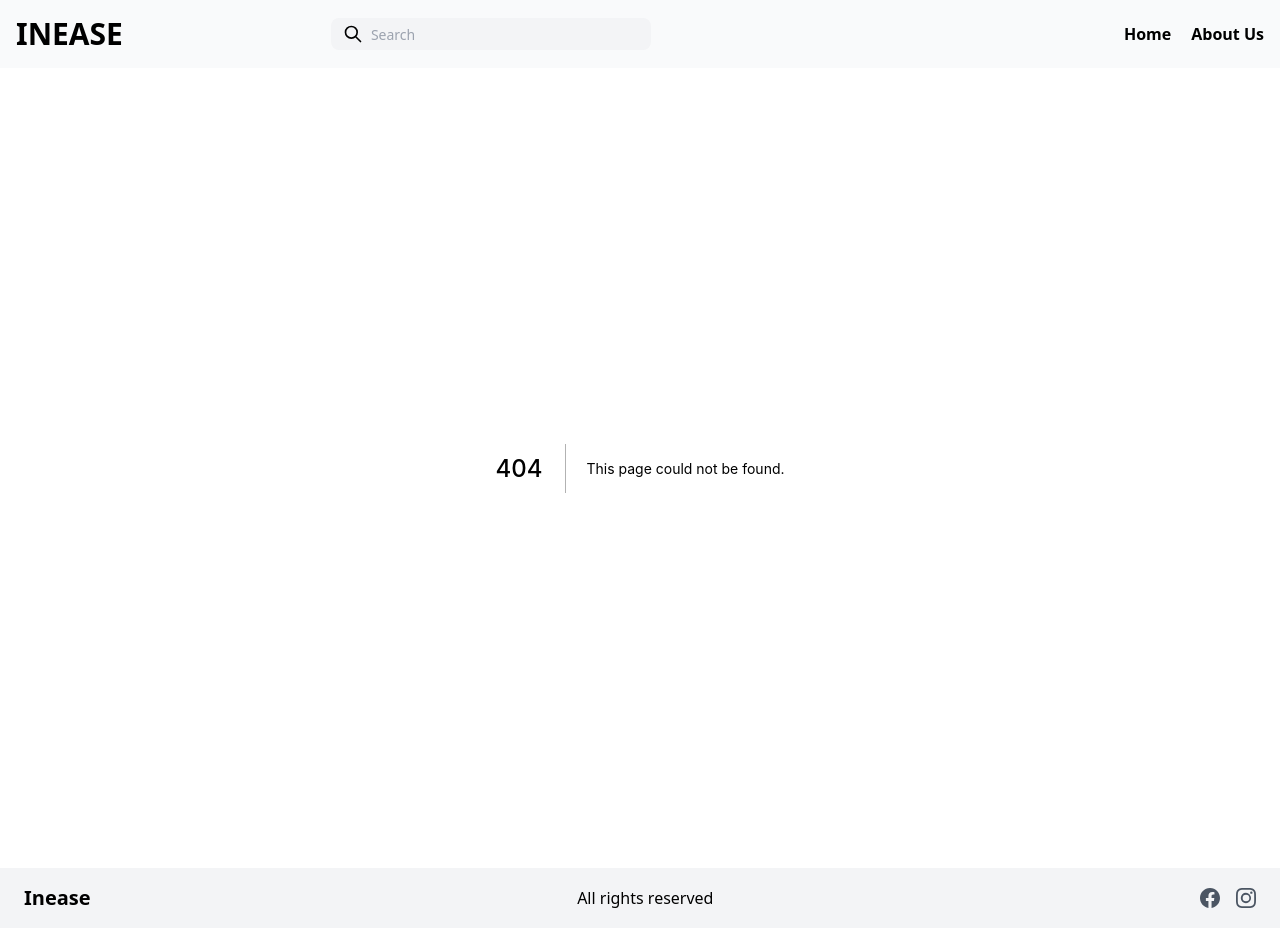
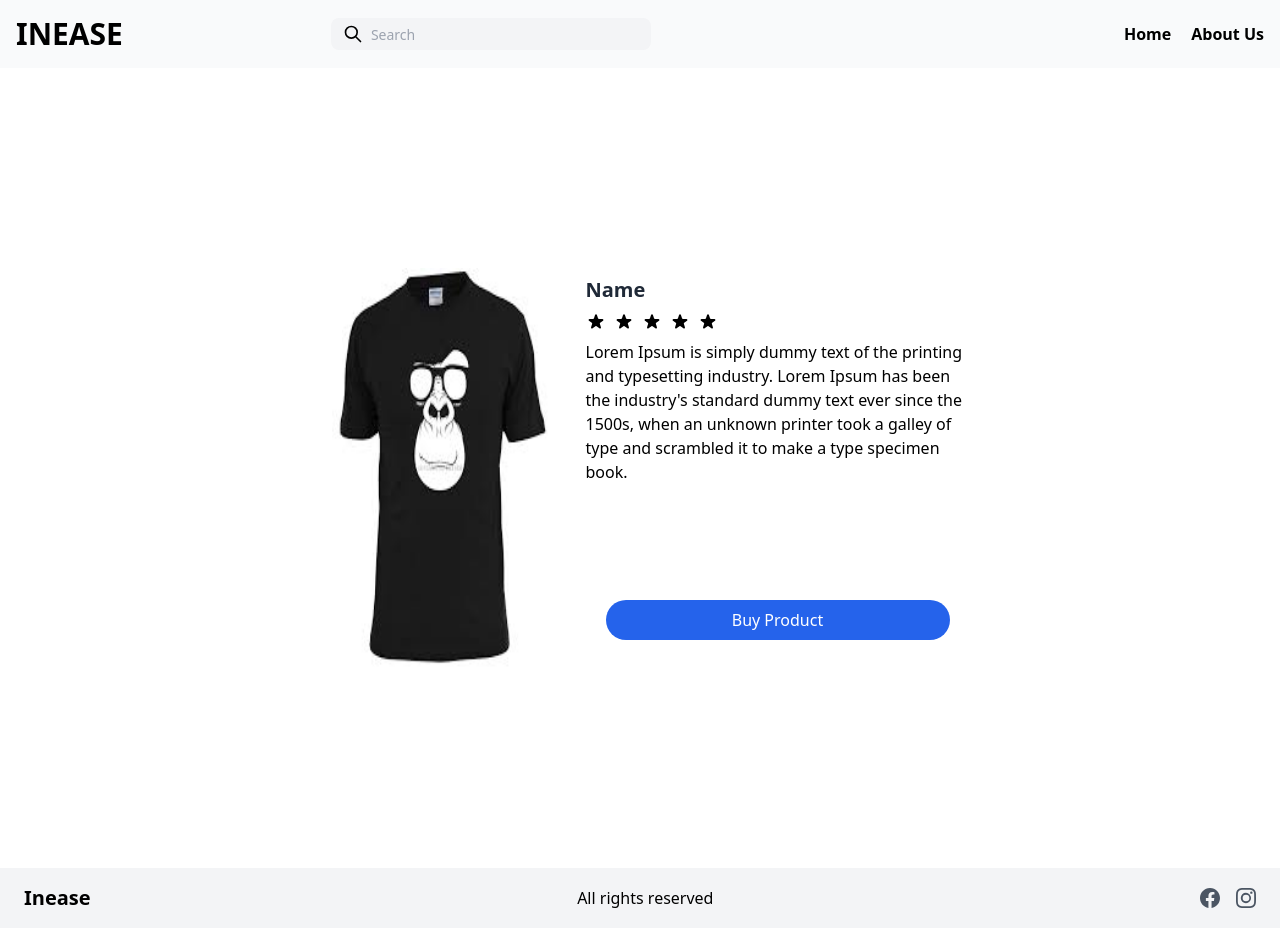
Before and after one commit to gmvivekanandan/inease, a Next.js app: page /1 in a window 1280 px wide. Before the commit this address had no page. Built offline with nearby package versions, Linux system fonts and the light colour scheme.

Commit message:
added product details page

```diff
--- a/components/navigation.js
+++ b/components/navigation.js
@@ -1,13 +1,6 @@
 import Link from "next/link";
-import { useState } from "react";
 
-export default function Navigation() {
-  const [active, setActive] = useState(false);
-
-  const toggleActive = () => {
-    setActive(!active);
-  };
-
+export default function Navigation({ click, active }) {
   return (
     <div className="p-4 flex flex-row bg-gray-50">
       <div className="flex-grow sm:flex-initial">
@@ -16,8 +9,8 @@ export default function Navigation() {
 
       <button
         className="rounded-3xl p-2.5 bg-gray-100 sm:hidden focus:outline-none"
-        onClick={() => toggleActive()}
-        onBlur={() => toggleActive()}
+        onClick={() => click()}
+        onBlur={() => click()}
       >
         <svg
           xmlns="http://www.w3.org/2000/svg"
--- /dev/null
+++ b/pages/[detail].js
@@ -0,0 +1,76 @@
+import Image from "next/image";
+
+export default function Detail() {
+  return (
+    <div className="h-screen flex justify-center items-center">
+      <div className="flex flex-col rounded-md sm:flex-row">
+        <Image
+          src="/images.jpeg"
+          alt="tee"
+          width={275}
+          height={400}
+          className="rounded-l-md"
+        />
+        <div className="flex flex-col p-2 space-y-2">
+          <h1 className="text-xl text-gray-800 font-bold">Name</h1>
+          <div className="flex flex-row space-x-2">
+            <svg
+              xmlns="http://www.w3.org/2000/svg"
+              className="h-5 w-5"
+              viewBox="0 0 20 20"
+              fill="currentColor"
+            >
+              <path d="M9.049 2.927c.3-.921 1.603-.921 1.902 0l1.07 3.292a1 1 0 00.95.69h3.462c.969 0 1.371 1.24.588 1.81l-2.8 2.034a1 1 0 00-.364 1.118l1.07 3.292c.3.921-.755 1.688-1.54 1.118l-2.8-2.034a1 1 0 00-1.175 0l-2.8 2.034c-.784.57-1.838-.197-1.539-1.118l1.07-3.292a1 1 0 00-.364-1.118L2.98 8.72c-.783-.57-.38-1.81.588-1.81h3.461a1 1 0 00.951-.69l1.07-3.292z" />
+            </svg>
+            <svg
+              xmlns="http://www.w3.org/2000/svg"
+              className="h-5 w-5"
+              viewBox="0 0 20 20"
+              fill="currentColor"
+            >
+              <path d="M9.049 2.927c.3-.921 1.603-.921 1.902 0l1.07 3.292a1 1 0 00.95.69h3.462c.969 0 1.371 1.24.588 1.81l-2.8 2.034a1 1 0 00-.364 1.118l1.07 3.292c.3.921-.755 1.688-1.54 1.118l-2.8-2.034a1 1 0 00-1.175 0l-2.8 2.034c-.784.57-1.838-.197-1.539-1.118l1.07-3.292a1 1 0 00-.364-1.118L2.98 8.72c-.783-.57-.38-1.81.588-1.81h3.461a1 1 0 00.951-.69l1.07-3.292z" />
+            </svg>
+            <svg
+              xmlns="http://www.w3.org/2000/svg"
+              className="h-5 w-5"
+              viewBox="0 0 20 20"
+              fill="currentColor"
+            >
+              <path d="M9.049 2.927c.3-.921 1.603-.921 1.902 0l1.07 3.292a1 1 0 00.95.69h3.462c.969 0 1.371 1.24.588 1.81l-2.8 2.034a1 1 0 00-.364 1.118l1.07 3.292c.3.921-.755 1.688-1.54 1.118l-2.8-2.034a1 1 0 00-1.175 0l-2.8 2.034c-.784.57-1.838-.197-1.539-1.118l1.07-3.292a1 1 0 00-.364-1.118L2.98 8.72c-.783-.57-.38-1.81.588-1.81h3.461a1 1 0 00.951-.69l1.07-3.292z" />
+            </svg>
+            <svg
+              xmlns="http://www.w3.org/2000/svg"
+              className="h-5 w-5"
+              viewBox="0 0 20 20"
+              fill="currentColor"
+            >
+              <path d="M9.049 2.927c.3-.921 1.603-.921 1.902 0l1.07 3.292a1 1 0 00.95.69h3.462c.969 0 1.371 1.24.588 1.81l-2.8 2.034a1 1 0 00-.364 1.118l1.07 3.292c.3.921-.755 1.688-1.54 1.118l-2.8-2.034a1 1 0 00-1.175 0l-2.8 2.034c-.784.57-1.838-.197-1.539-1.118l1.07-3.292a1 1 0 00-.364-1.118L2.98 8.72c-.783-.57-.38-1.81.588-1.81h3.461a1 1 0 00.951-.69l1.07-3.292z" />
+            </svg>
+            <svg
+              xmlns="http://www.w3.org/2000/svg"
+              className="h-5 w-5"
+              viewBox="0 0 20 20"
+              fill="currentColor"
+            >
+              <path d="M9.049 2.927c.3-.921 1.603-.921 1.902 0l1.07 3.292a1 1 0 00.95.69h3.462c.969 0 1.371 1.24.588 1.81l-2.8 2.034a1 1 0 00-.364 1.118l1.07 3.292c.3.921-.755 1.688-1.54 1.118l-2.8-2.034a1 1 0 00-1.175 0l-2.8 2.034c-.784.57-1.838-.197-1.539-1.118l1.07-3.292a1 1 0 00-.364-1.118L2.98 8.72c-.783-.57-.38-1.81.588-1.81h3.461a1 1 0 00.951-.69l1.07-3.292z" />
+            </svg>
+          </div>
+          <p className="w-96 flex-grow">
+            Lorem Ipsum is simply dummy text of the printing and typesetting
+            industry. Lorem Ipsum has been the industry's standard dummy text
+            ever since the 1500s, when an unknown printer took a galley of type
+            and scrambled it to make a type specimen book.
+          </p>
+          <div className="p-5 flex justify-center">
+            <button
+              className="bg-blue-600 p-2 w-full rounded-full text-white"
+              type="button"
+            >
+              Buy Product
+            </button>
+          </div>
+        </div>
+      </div>
+    </div>
+  );
+}
--- a/pages/_app.js
+++ b/pages/_app.js
@@ -1,11 +1,18 @@
 import "../styles/index.css";
+import { useState } from "react";
 import Navigation from "../components/navigation";
 import Footer from "../components/footer";
 
 function MyApp({ Component, pageProps }) {
+  const [active, setActive] = useState(false);
+
+  const toggleActive = () => {
+    setActive(!active);
+  };
+
   return (
     <div>
-      <Navigation />
+      <Navigation click={toggleActive} active={active} />
       <Component {...pageProps} />
       <Footer />
     </div>
--- a/pages/index.js
+++ b/pages/index.js
@@ -1,7 +1,5 @@
 import Head from "next/head";
 import Card from "../components/card";
-import Image from "next/image";
-import pattern from "../styles/Home.module.css";
 
 export default function Home() {
   return (
```
